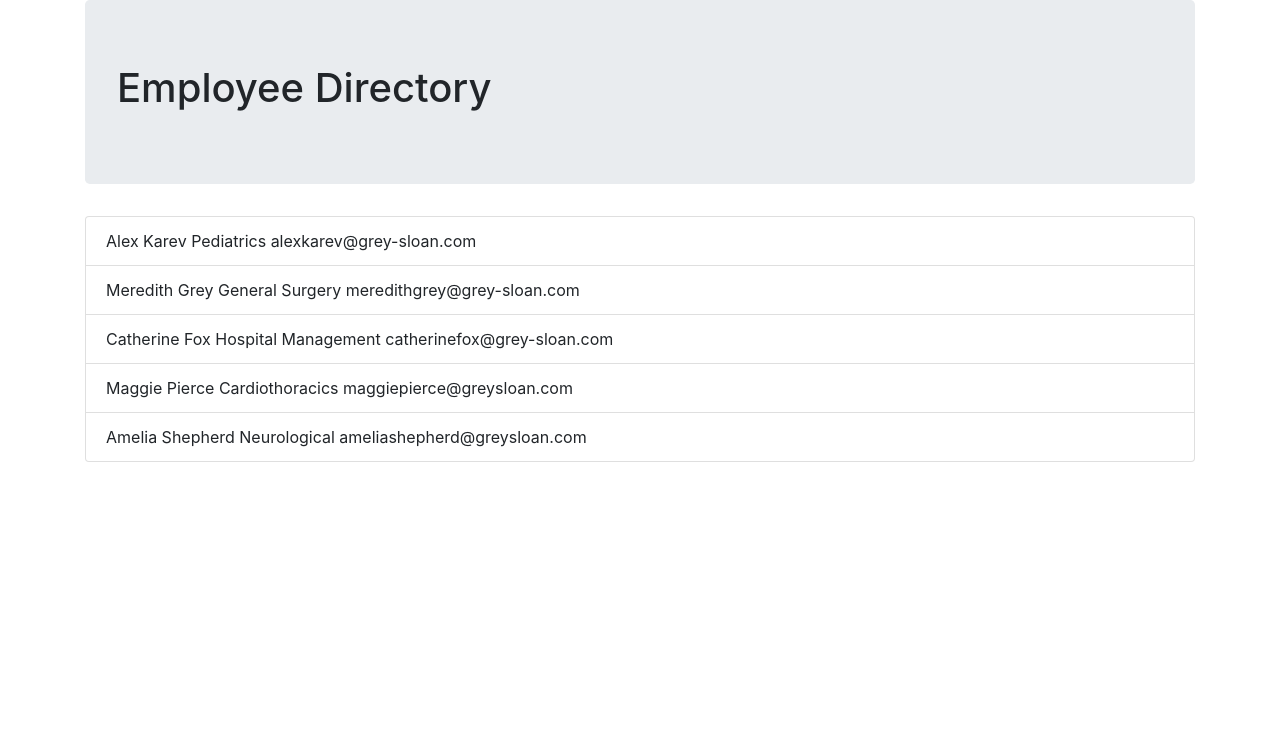
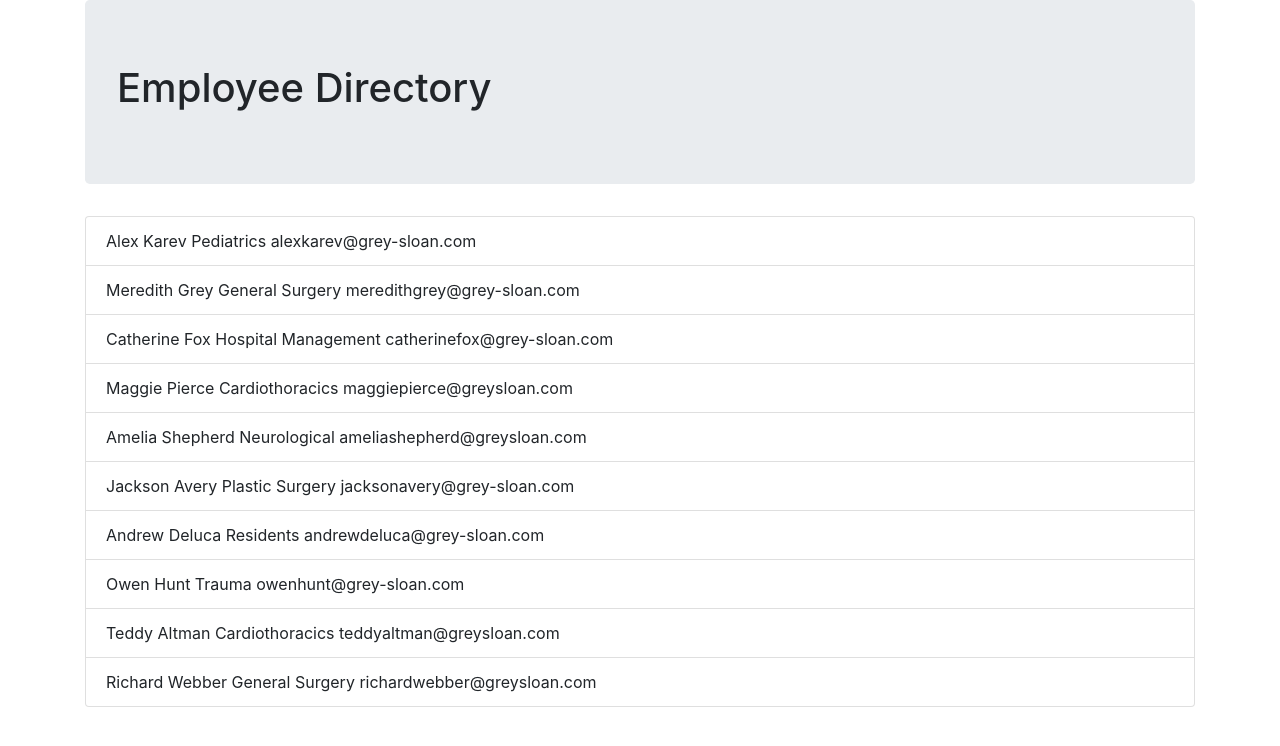
Before and after one commit to CateDunn/Employee-Directory, a React (Create React App) app in the folder employee-directory/: page / in a window 1280 px wide. Shown: the top 746 px of the page. Built offline with nearby package versions, Linux system fonts and the light colour scheme.

Commit message:
adding more employees

```diff
--- a/employee-directory/src/components/HelloReact.js
+++ b/employee-directory/src/components/HelloReact.js
@@ -7,6 +7,11 @@ const employees = [
   {name: "Catherine Fox", department: "Hospital Management", email: "catherinefox@grey-sloan.com"},
   {name: "Maggie Pierce", department: "Cardiothoracics", email: "maggiepierce@greysloan.com"},
   {name: "Amelia Shepherd", department: "Neurological", email: "ameliashepherd@greysloan.com"},
+  {name: "Jackson Avery", department: "Plastic Surgery", email: "jacksonavery@grey-sloan.com"},
+  {name: "Andrew Deluca", department: "Residents", email: "andrewdeluca@grey-sloan.com"},
+  {name: "Owen Hunt", department: "Trauma", email: "owenhunt@grey-sloan.com"},
+  {name: "Teddy Altman", department: "Cardiothoracics", email: "teddyaltman@greysloan.com"},
+  {name: "Richard Webber", department: "General Surgery", email: "richardwebber@greysloan.com"}
 ]
 
 function HelloReact() {
```
